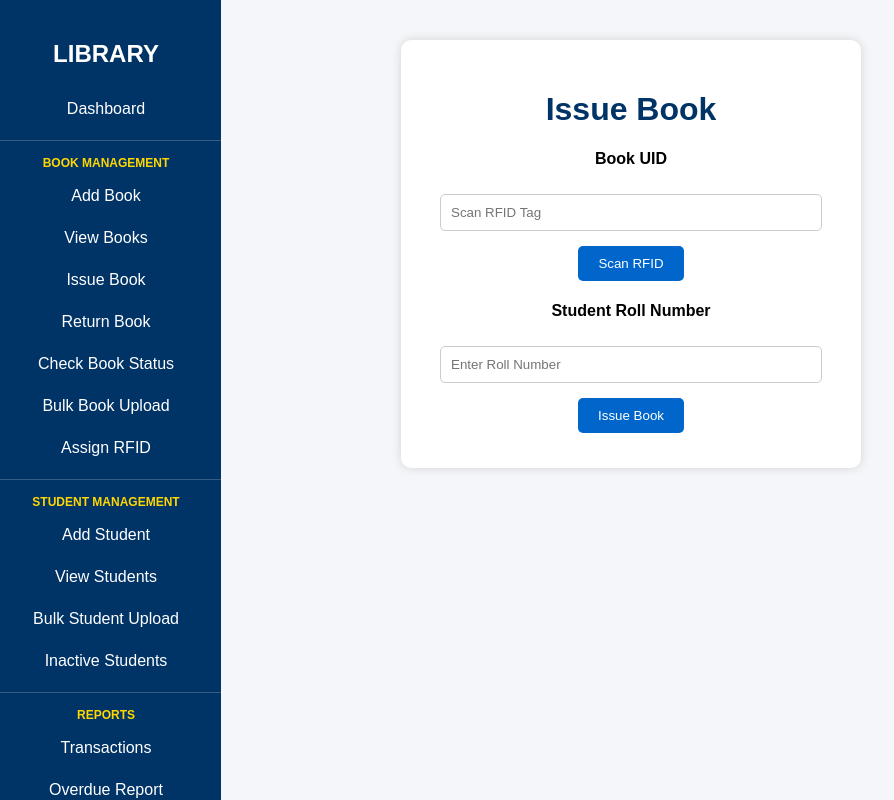
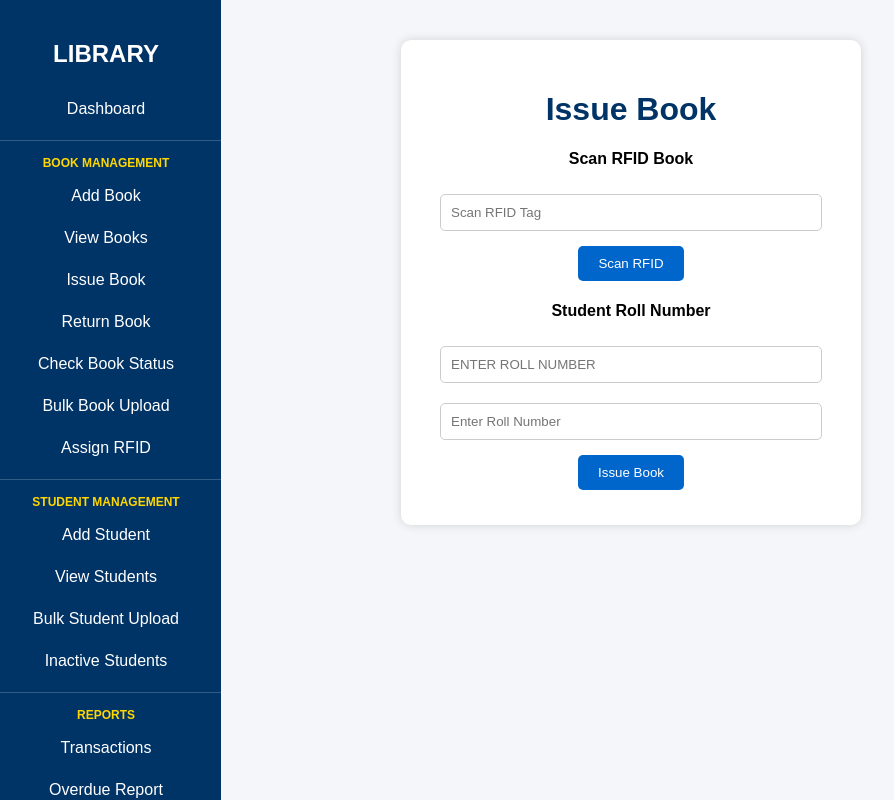
Before and after one commit to Gayathiri-11/RFID-Library-Management-System, a Flask app: page /issue_book in a window 1280 px wide. Shown: the whole page, without its empty margins (9-903 px from the left). Run offline with Flask 3, Linux system fonts and the light colour scheme.

Commit message:
issue page

```diff
--- a/app.py
+++ b/app.py
@@ -526,44 +526,86 @@ def issue_book():
         uid = request.form.get("uid")
         roll_number = request.form.get("roll_number")
 
-        if not uid:
-            return "UID Required"
+        conn = get_connection()
+        cursor = conn.cursor(dictionary=True)
 
-        conn = get_connection()
-        cursor = conn.cursor()
+        # Check Book
+        cursor.execute(
+            "SELECT * FROM books WHERE uid=%s",
+            (uid,)
+        )
+        book = cursor.fetchone()
+
+        if not book:
+            conn.close()
+            return render_template(
+                "issue_book.html",
+                message="Book not found"
+            )
+
+        if book["status"] != "Available":
+            conn.close()
+            return render_template(
+                "issue_book.html",
+                message="Book is already issued"
+            )
+
+        # Check Student
+        cursor.execute(
+            "SELECT * FROM students WHERE roll_number=%s AND status='Active'",
+            (roll_number,)
+        )
+        student = cursor.fetchone()
+
+        if not student:
+            conn.close()
+            return render_template(
+                "issue_book.html",
+                message="Student not found"
+            )
 
         try:
+
+            issue_date = datetime.now()
+            due_date = issue_date + timedelta(days=15)
+
             cursor.execute("""
                 INSERT INTO transactions
-                (uid, roll_number, issue_date, due_date, status)
-                VALUES (%s, %s, %s, %s, %s)
-            """, (
+                (uid, roll_number, issue_date, due_date, status, fine)
+                VALUES (%s,%s,%s,%s,%s,%s)
+            """,(
                 uid,
                 roll_number,
-                datetime.now(),
-                datetime.now() + timedelta(days=15),
-                "Issued"
+                issue_date,
+                due_date,
+                "Issued",
+                0
             ))
 
             cursor.execute("""
                 UPDATE books
-                SET status='Issued'
+                SET
+                    status='Issued',
+                    issue_count=issue_count+1
                 WHERE uid=%s
-            """, (uid,))
+            """,(uid,))
 
             conn.commit()
+
             conn.close()
 
             return render_template(
                 "issue_book.html",
-                message="Book issued successfully",
+                message="Book Issued Successfully",
                 redirect="/dashboard"
             )
 
         except Exception as e:
+
             conn.rollback()
             conn.close()
-            return f"Error Issuing Book: {e}"
+
+            return f"Error : {e}"
 
     return render_template("issue_book.html")
 @app.route("/return_book", methods=["GET", "POST"])
--- a/templates/issue_book.html
+++ b/templates/issue_book.html
@@ -89,7 +89,7 @@
 
     <form method="POST">
 
-        <p><b>Book UID</b></p>
+        <p><b>Scan RFID Book</b></p>
 
         <input type="text" id="uid" name="uid" placeholder="Scan RFID Tag" required>
 
@@ -99,6 +99,13 @@
         <p id="statusMsg" style="font-weight:bold;"></p>
 
         <p><b>Student Roll Number</b></p>
+
+        <input
+        type="text"
+        name="roll_number"
+        placeholder="Enter Roll Number"
+        required
+        style="text-transform:uppercase;">
 
         <input type="text" name="roll_number" placeholder="Enter Roll Number" required>
 
```
